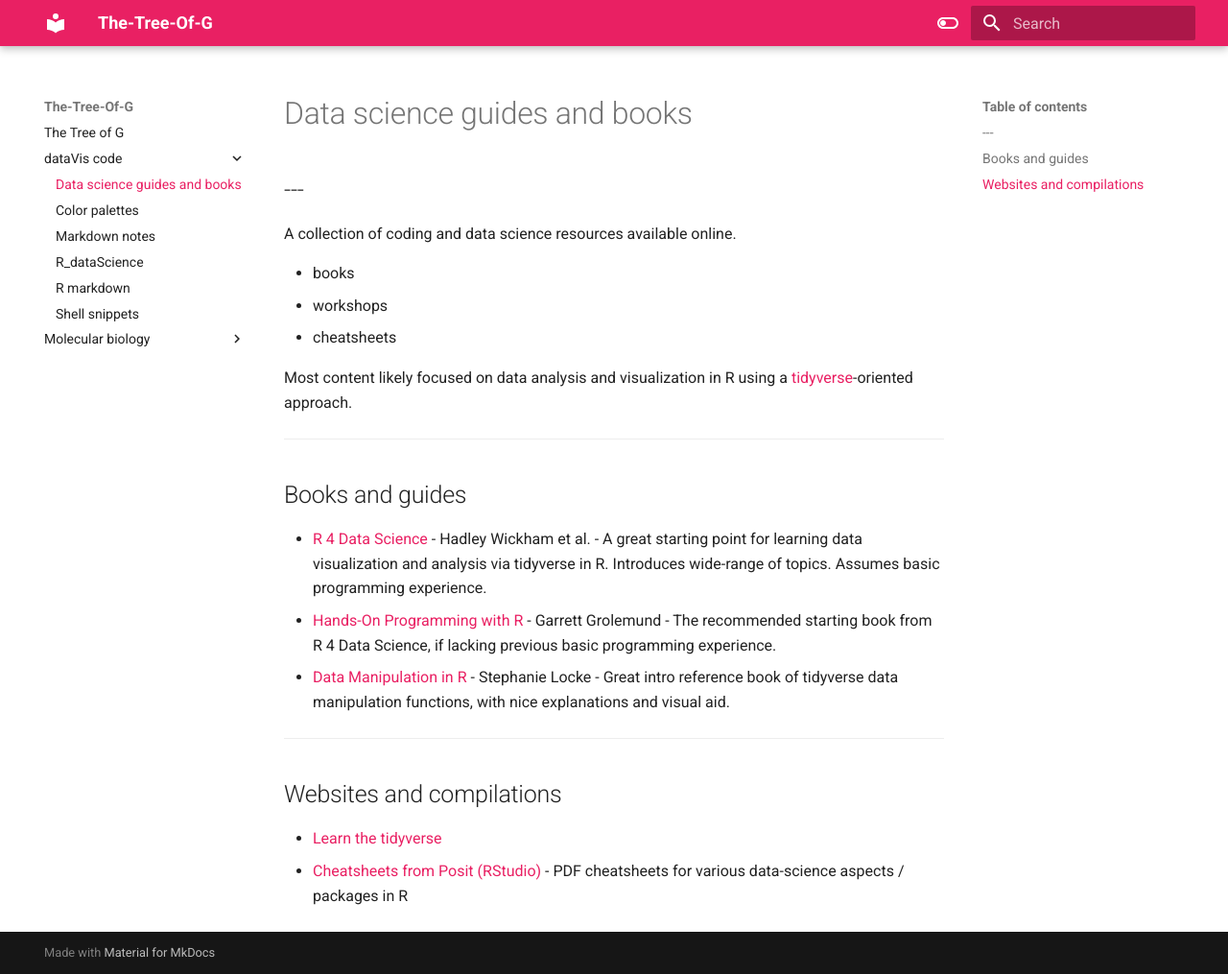
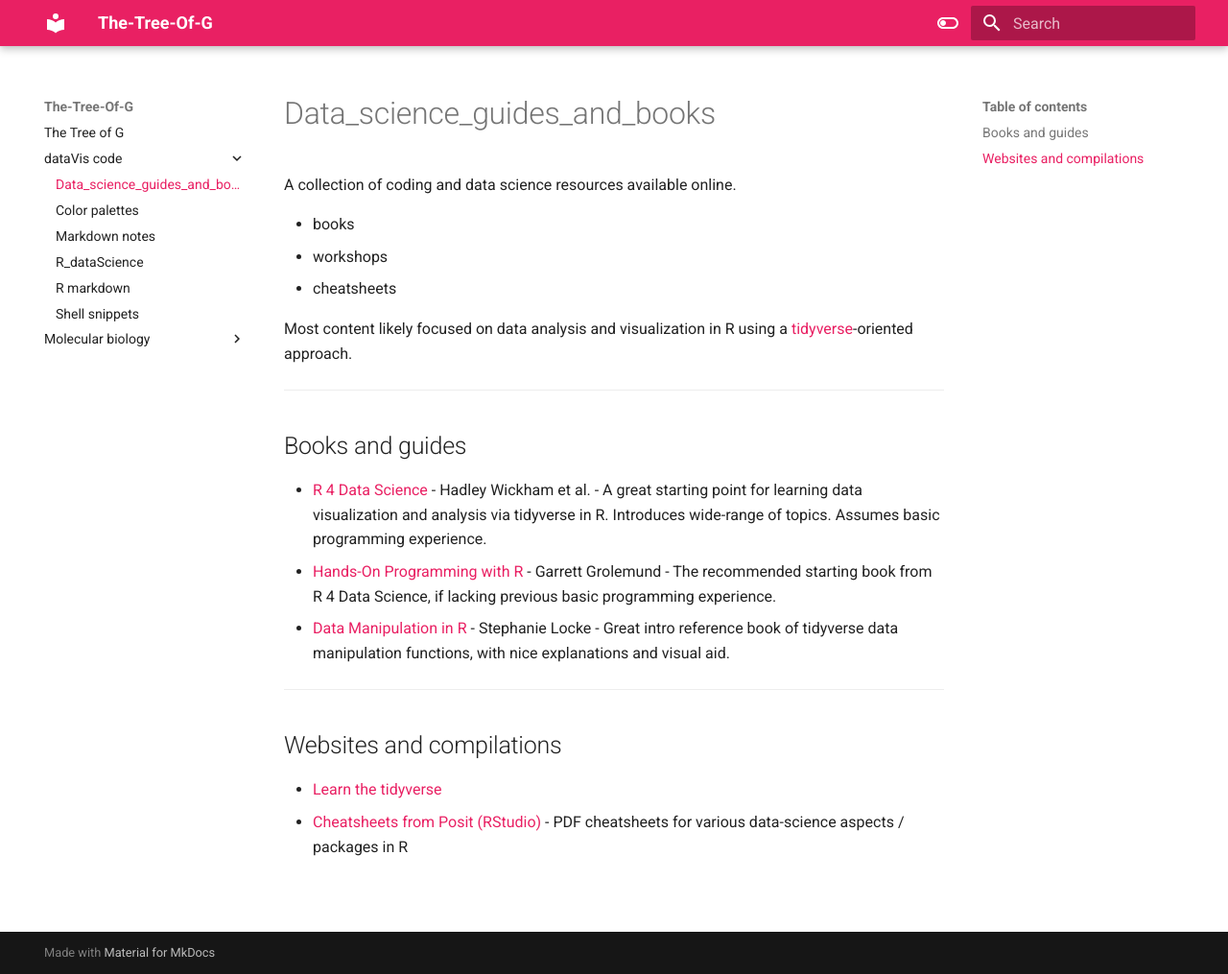
Before and after one commit to glkitts/tree-of-g, an MkDocs documentation site: the page built from docs/dataVis_code/Data_science_guides_and_books.md, in a window 1280 px wide and 1015 px high. Shown: the whole window at 96% size. Built offline with MkDocs 1.6.1 and Material for MkDocs 9.7.7, drawn with Linux system fonts in a browser that asks for light colours; some of the changed lines change nothing that is shown.

Commit message:
updated page

```diff
--- a/docs/dataVis_code/Data_science_guides_and_books.md
+++ b/docs/dataVis_code/Data_science_guides_and_books.md
@@ -1,4 +1,7 @@
 ---
+title: Data_science_guides_and_books
+tags: R, code, guides, data_sci
+toc: true
 ---
 
 A collection of coding and data science resources available online.
```
